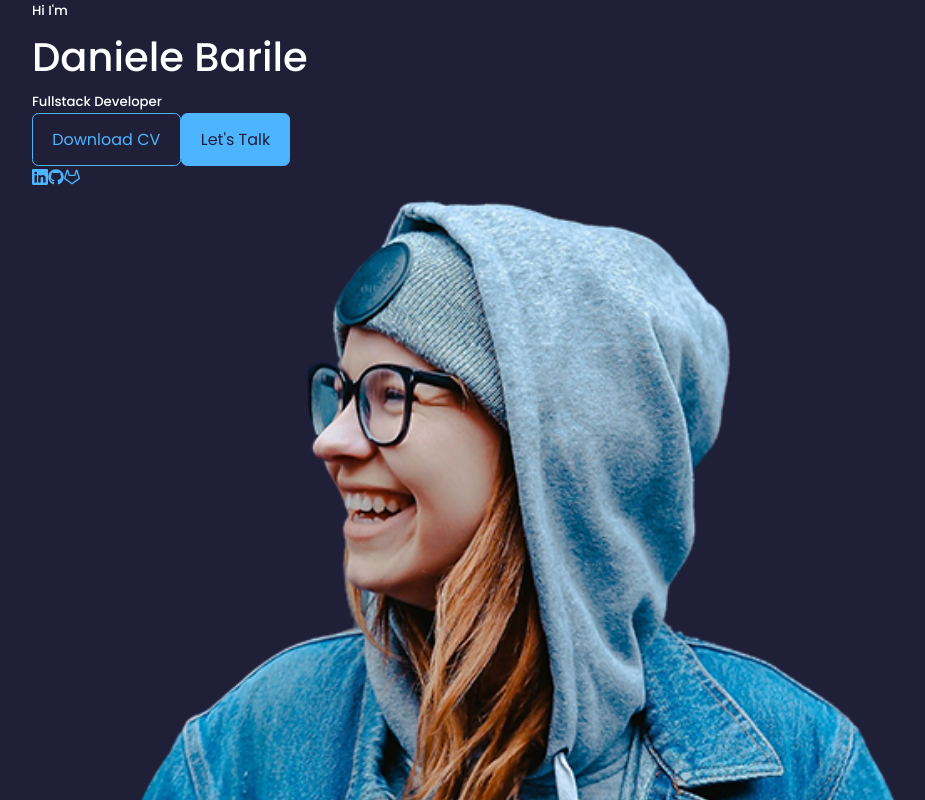
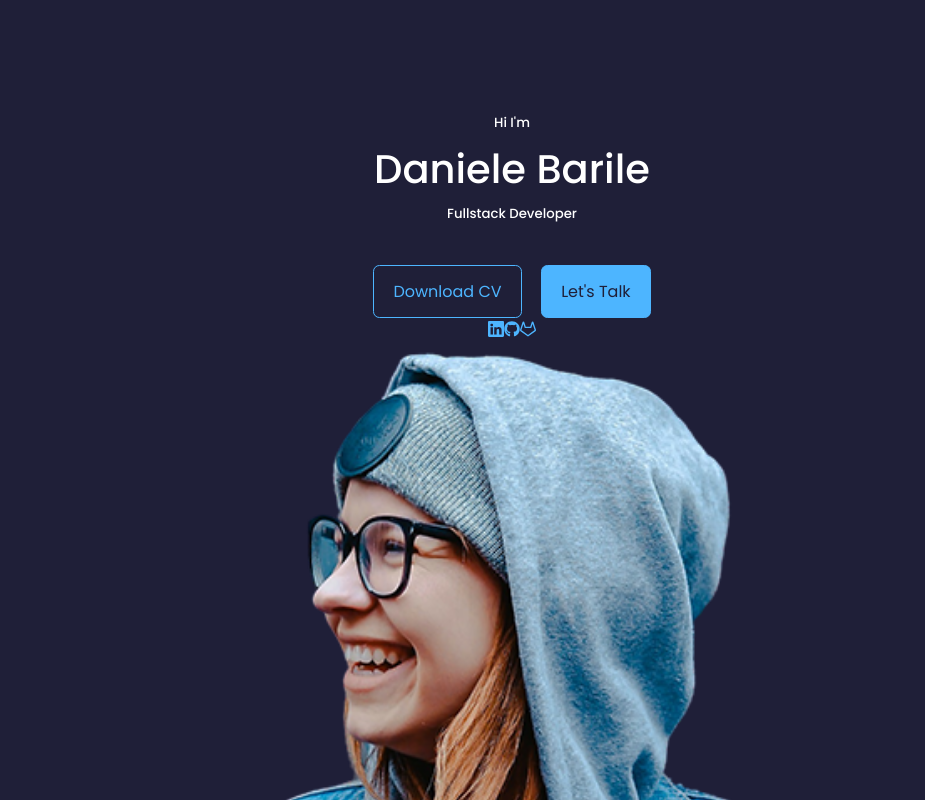
Before and after one commit to Ho3pLi/MyPlace, a React (Create React App) app: page / in a window 1280 px wide. Shown: the top 800 px of the page, without its empty margins (128-1053 px from the left). Built offline with nearby package versions, Linux system fonts and the light colour scheme.

Commit message:
just a commit

```diff
--- a/src/components/header/header.css
+++ b/src/components/header/header.css
@@ -0,0 +1,36 @@
+header {
+
+    height: 100vh;
+    padding-top: 7rem;
+    overflow: hidden;
+}
+
+.header__container {
+
+    text-align: center;
+    height: 100%;
+    position: relative;
+}
+
+/* CTA */
+
+.cta {
+
+    margin-top: 2.5rem;
+    display: flex;
+    gap: 1.2rem;
+    justify-content: center;
+}
+
+/* Header Socials */
+
+.header__socials {
+
+    display: flex;
+    flex-direction: column;
+    align-items: center;
+    gap: 0.8rem;
+    position: absolute;
+    left: 0;
+    bottom: 3rem;
+}
```
